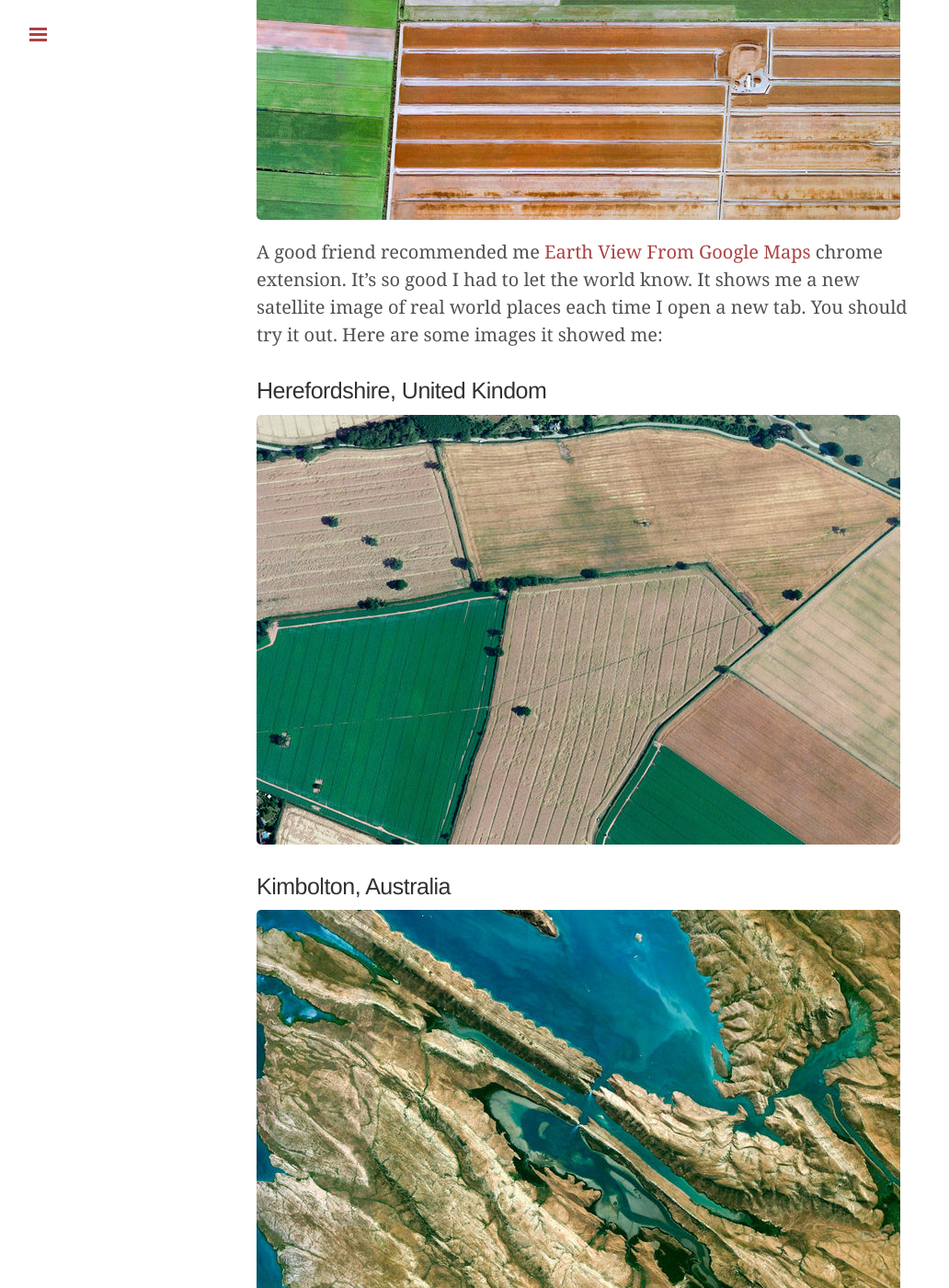
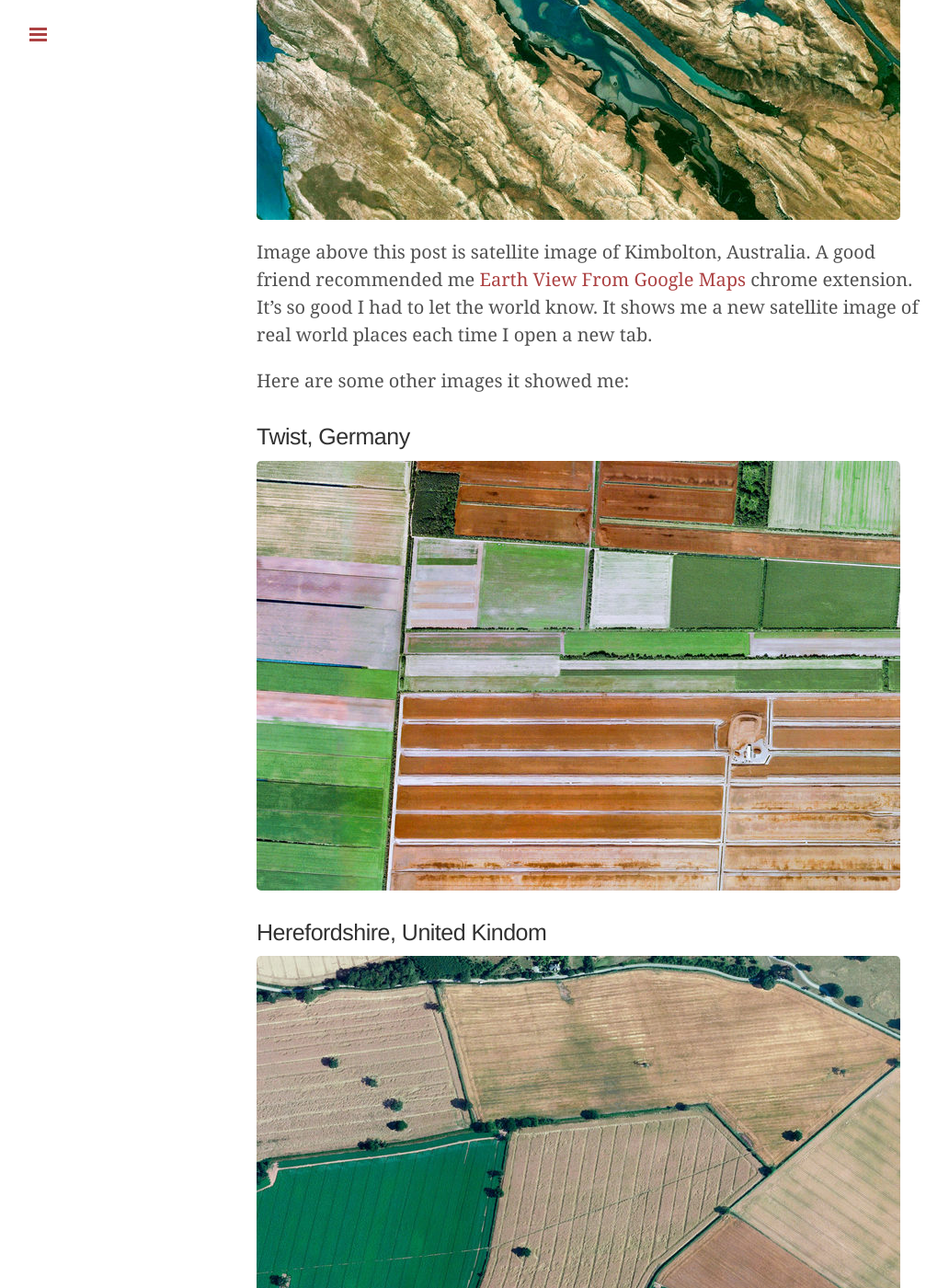
Before and after one commit to haisum/haisum.github.io, a Jekyll site: the page built from _posts/2014-10-29-chrome-images-in-new-tab.md, in a window 1280 px wide and 1400 px high, scrolled down 560 px. Shown: the whole window at 92% size, without its empty margins (1-1033 px from the left). Built offline with Jekyll 4.4.1, drawn with Linux system fonts in a browser that asks for light colours; Markdown is read by kramdown in place of the engine named in the settings; comment, search, counter and statistics services are not loaded; some of the changed text lies outside the part shown.

Commit message:
Moving content up and down in chrome images in new tabs post

```diff
--- a/_posts/2014-10-29-chrome-images-in-new-tab.md
+++ b/_posts/2014-10-29-chrome-images-in-new-tab.md
@@ -2,17 +2,20 @@
 layout: post
 title: Beautiful Satellie pictures as backgrounds in new tabs of Google Chrome
 ---
+
+![Kimbolton Australia](/public/images/kimbolton-australia.jpg)
+
+Image above this post is satellite image of Kimbolton, Australia. A good friend recommended me [Earth View From Google Maps](https://chrome.google.com/webstore/detail/earth-view-from-google-ma/bhloflhklmhfpedakmangadcdofhnnoh/related) chrome extension. It's so good I had to let the world know. It shows me a new satellite image of real world places each time I open a new tab.
+
+Here are some other images it showed me:
+
+###Twist, Germany
+
 ![Twist Germany](/public/images/twist-germany.jpg)
-
-A good friend recommended me [Earth View From Google Maps](https://chrome.google.com/webstore/detail/earth-view-from-google-ma/bhloflhklmhfpedakmangadcdofhnnoh/related) chrome extension. It's so good I had to let the world know. It shows me a new satellite image of real world places each time I open a new tab. You should try it out. Here are some images it showed me:
 
 ###Herefordshire, United Kindom
 
 ![Herefordshire United Kindom](/public/images/herefordshire-united-kingdom.jpg)
-
-###Kimbolton, Australia
-
-![Kimbolton Australia](/public/images/kimbolton-australia.jpg)
 
 ###Korgalzhyn, Kazakhstan
 
@@ -21,3 +24,7 @@ A good friend recommended me [Earth View From Google Maps](https://chrome.google
 ###Sark, Guernsey
 
 ![Sark Guernsey](/public/images/sark-guernsey.jpg)
+
+You should try it out. It's one of best extensions I have come across.
+
+Oh and [Lastpass](https://chrome.google.com/webstore/detail/lastpass-free-password-ma/hdokiejnpimakedhajhdlcegeplioahd) is also one great extension I can't live without.
```
